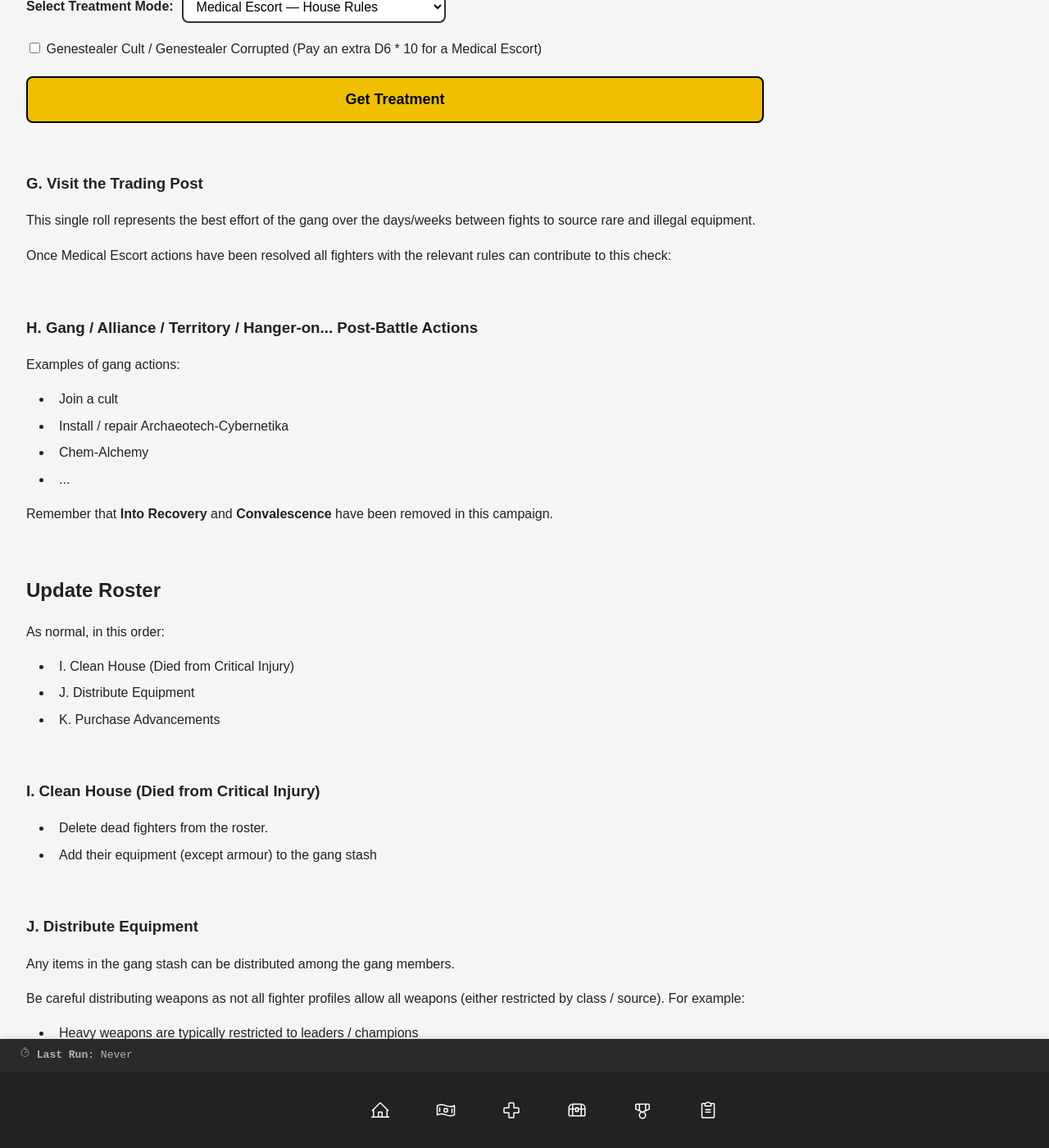
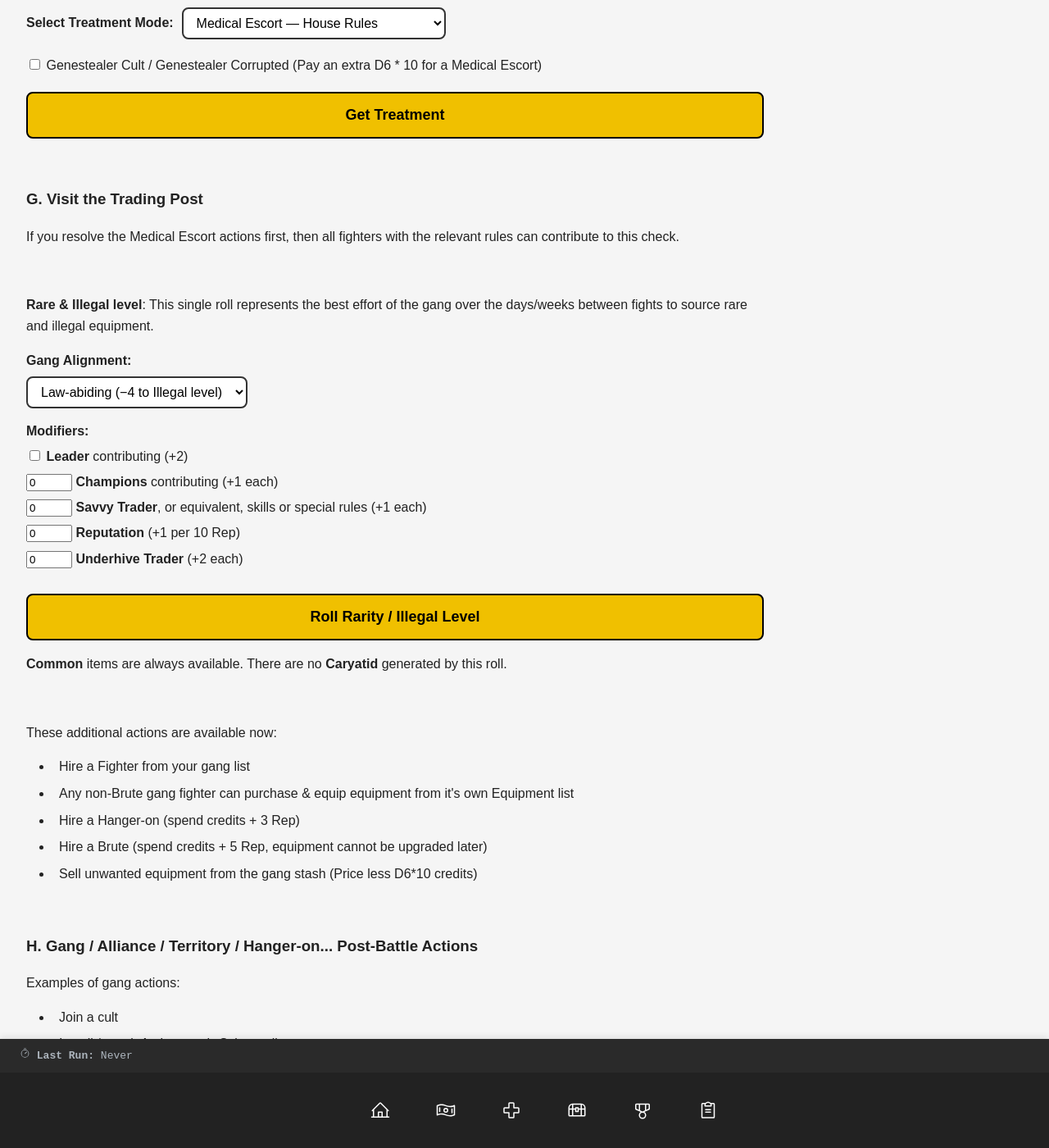
Before and after one commit to sdlivingston001-code/BadCredit, a Jekyll site: the page built from tools/post-battle.html, in a window 1280 px wide and 1400 px high, scrolled down 2983 px. Shown: the whole window at 82% size. Built offline with Jekyll 4.4.1, drawn with Linux system fonts in a browser that asks for light colours; some of the changed text lies outside the part shown.

Commit message:
rarity roll implementation
added rarity roll to the post battle sequence and extended text description around other actions.

```diff
--- a/assets/js/postBattleEngine.js
+++ b/assets/js/postBattleEngine.js
@@ -26,6 +26,37 @@
   },
 
   /**
+   * Roll 2D6 + modifier for the Trading Post Rarity / Illegal item level.
+   * If whisperMerchant is true, the lower of the two dice is replaced with 6.
+   * @param {number} modifier - Sum of all applicable modifiers.
+   * @param {boolean} whisperMerchant - Whether the Whisper Merchant replaces one die.
+   * @returns {{ die1: number, die2: number, effectiveDie1: number, effectiveDie2: number,
+   *             modifier: number, diceTotal: number, total: number, whisperMerchant: boolean }}
+   */
+  rollRarityLevel(modifier) {
+    const die1 = Dice.d6();
+    const die2 = Dice.d6();
+    const diceTotal = die1 + die2;
+    const total = diceTotal + modifier;
+    return { die1, die2, effectiveDie1: die1, effectiveDie2: die2, modifier, diceTotal, total, whisperMerchant: false };
+  },
+
+  /**
+   * Apply the Whisper Merchant rule to an existing rarity roll, replacing the
+   * lower die with 6. Call after rollRarityLevel when the player reveals a
+   * Whisper Merchant.
+   * @param {{ die1: number, die2: number, modifier: number }} prevResult
+   */
+  applyWhisperMerchant(prevResult) {
+    const { die1, die2, modifier } = prevResult;
+    const effectiveDie1 = die1 <= die2 ? 6 : die1;
+    const effectiveDie2 = die1 <= die2 ? die2 : 6;
+    const diceTotal = effectiveDie1 + effectiveDie2;
+    const total = diceTotal + modifier;
+    return { ...prevResult, effectiveDie1, effectiveDie2, diceTotal, total, whisperMerchant: true };
+  },
+
+  /**
    * Roll an escape test for a captured fighter.
    * @param {number} modifier - Sum of checked condition modifiers.
    * @returns {{ roll: number, modifier: number, total: number, natural6: boolean, escaped: boolean }}
--- a/assets/js/postBattleUI.js
+++ b/assets/js/postBattleUI.js
@@ -91,6 +91,12 @@
       criticalBtn.addEventListener('click', () => this.onResolveCriticalInjury());
     }
 
+    // Trading Post rarity / illegal level roll
+    const rarityBtn = document.getElementById('pb-roll-rarity');
+    if (rarityBtn) {
+      rarityBtn.addEventListener('click', () => this.onRollRarityLevel());
+    }
+
     // Draw / Lost are mutually exclusive
     const drawBox = document.getElementById('pb-cap-draw');
     const lostBox = document.getElementById('pb-cap-lost');
@@ -103,6 +109,95 @@
   initTimers() {
     TimerUtil.init('page-roll-info', 'postBattleLastRun');
     TimerUtil.setupPageCleanup();
+  },
+
+  async onRollRarityLevel() {
+    const alignment = document.getElementById('pb-tp-alignment')?.value ?? 'lawabiding';
+    const leader     = document.getElementById('pb-tp-leader')?.checked ?  2 : 0;
+    const champions  = parseInt(document.getElementById('pb-tp-champions')?.value  || '0', 10);
+    const savvy      = parseInt(document.getElementById('pb-tp-savvy')?.value      || '0', 10);
+    const rep        = parseInt(document.getElementById('pb-tp-rep')?.value        || '0', 10);
+    const repMod     = Math.floor(rep / 10);
+    const underhive  = parseInt(document.getElementById('pb-tp-underhive')?.value  || '0', 10) * 2;
+    const modifier   = leader + champions + savvy + repMod + underhive;
+
+    const result = PostBattleEngine.rollRarityLevel(modifier);
+    result.alignment = alignment;
+    this._lastRarityResult = result;
+
+    const whisperContainer = document.getElementById('pb-rarity-whisper');
+    if (whisperContainer) whisperContainer.innerHTML = '';
+
+    if (typeof TimerUtil !== 'undefined') {
+      const modStr = modifier >= 0 ? `+${modifier}` : `${modifier}`;
+      const isLawAbiding = alignment === 'lawabiding';
+      TimerUtil.markRun('postBattleLastRun', [
+        `[Trading Post] 2D6: [${result.die1}, ${result.die2}]`,
+        `Mod: ${modStr}`,
+        isLawAbiding ? `Rare: ${result.total} / Illegal: ${result.total - 4}` : `Total: ${result.total}`,
+      ]);
+    }
+
+    const container = document.getElementById('pb-rarity-results');
+    if (!container) return;
+    await animatedReplace(container, this._buildRarityResultDiv(result));
+
+    if (whisperContainer) {
+      const btn = document.createElement('button');
+      btn.className = 'btn btn-primary pop-in mt-20';
+      btn.textContent = 'Apply Whisper Merchant';
+      btn.addEventListener('click', () => {
+        btn.disabled = true;
+        this.onApplyWhisperMerchant();
+        btn.remove();
+      });
+      whisperContainer.appendChild(btn);
+    }
+  },
+
+  onApplyWhisperMerchant() {
+    if (!this._lastRarityResult) return;
+    const result = PostBattleEngine.applyWhisperMerchant(this._lastRarityResult);
+    this._lastRarityResult = result;
+
+    if (typeof TimerUtil !== 'undefined') {
+      const d1Label = result.effectiveDie1 !== result.die1 ? `${result.effectiveDie1}*` : `${result.die1}`;
+      const d2Label = result.effectiveDie2 !== result.die2 ? `${result.effectiveDie2}*` : `${result.die2}`;
+      const modStr  = result.modifier >= 0 ? `+${result.modifier}` : `${result.modifier}`;
+      const isLawAbiding = result.alignment === 'lawabiding';
+      TimerUtil.recordRolls('postBattleLastRun', [
+        `[+Whisper] 2D6: [${d1Label}, ${d2Label}]`,
+        `Mod: ${modStr}`,
+        isLawAbiding ? `Rare: ${result.total} / Illegal: ${result.total - 4}` : `Total: ${result.total}`,
+      ]);
+    }
+
+    const container = document.getElementById('pb-rarity-results');
+    if (!container) return;
+    animatedReplace(container, this._buildRarityResultDiv(result));
+  },
+
+  _buildRarityResultDiv(result) {
+    const d1Html = result.whisperMerchant && result.effectiveDie1 !== result.die1
+      ? `<b>${result.effectiveDie1}*</b>` : `${result.effectiveDie1}`;
+    const d2Html = result.whisperMerchant && result.effectiveDie2 !== result.die2
+      ? `<b>${result.effectiveDie2}*</b>` : `${result.effectiveDie2}`;
+    const modStr      = result.modifier >= 0 ? `+${result.modifier}` : `${result.modifier}`;
+    const whisperNote = result.whisperMerchant
+      ? ' <span style="font-size:0.85em;">(*Whisper Merchant)</span>' : '';
+
+    const isLawAbiding = result.alignment === 'lawabiding';
+    const heading = isLawAbiding
+      ? `Rare: ${result.total} &nbsp;&ndash;&ndash;&nbsp; Illegal: ${result.total - 4}`
+      : `Rarity / Illegal Level: ${result.total}`;
+
+    const box = document.createElement('div');
+    box.className = 'result-box result-box-blue result-box-primary mt-20';
+    box.innerHTML = `
+      <h3 class="result-heading mt-0 mb-0">${heading}</h3>
+      <div class="result-effect mt-10">2D6: [${d1Html}, ${d2Html}] ${modStr} = ${result.total}${whisperNote}</div>
+    `;
+    return box;
   },
 
   onRollEscape() {
--- a/tools/post-battle.html
+++ b/tools/post-battle.html
@@ -123,7 +123,7 @@
 
 <br>
 <h3>F. Treat Critical Injuries</h3>
-Any fighter can drag any critically injured fighter to a Rogue Doc for treatment (i.e. this action does not require a fighter with the <b>Gang Hierarchy(X)</b> rule).
+<p>Any fighter can drag any critically injured fighter to a Rogue Doc for treatment (i.e. this action does not require a fighter with the <b>Gang Hierarchy(X)</b> rule).</p>
 <div class="selector-wrapper">
   <label class="selector-label" for="pb-rogue-doc-mode">Select Treatment Mode:</label>
   <select id="pb-rogue-doc-mode" class="select-input">
@@ -146,8 +146,39 @@
 
 <br>
 <h3>G. Visit the Trading Post</h3>
-<p>This single roll represents the best effort of the gang over the days/weeks between fights to source rare and illegal equipment.</p>
-<p>Once Medical Escort actions have been resolved all fighters with the relevant rules can contribute to this check:</p>
+<p>If you resolve the Medical Escort actions first, then all fighters with the relevant rules can contribute to this check.</p>
+<br>
+<p><b>Rare & Illegal level</b>: This single roll represents the best effort of the gang over the days/weeks between fights to source rare and illegal equipment.</p>
+
+<div class="selector-wrapper" style="flex-direction:column; align-items:flex-start; gap:0.4rem;">
+  <label class="selector-label">Gang Alignment:</label>
+  <select id="pb-tp-alignment" class="select-input">
+    <option value="lawabiding" selected>Law-abiding (&minus;4 to Illegal level)</option>
+    <option value="outlaw">Outlaw</option>
+  </select>
+  <label class="selector-label" style="margin-top:0.6rem;">Modifiers:</label>
+  <label class="checkbox-label"><input type="checkbox" id="pb-tp-leader"> <b>Leader</b> contributing (+2)</label>
+  <label class="checkbox-label"><input type="number" id="pb-tp-champions" class="number-input" value="0" min="0" style="width:3.0rem;"> <b>Champions</b> contributing (+1 each)</label>
+  <label class="checkbox-label"><input type="number" id="pb-tp-savvy" class="number-input" value="0" min="0" style="width:3.0rem;"> <b>Savvy Trader</b>, or equivalent, skills or special rules (+1 each)</label>
+  <label class="checkbox-label"><input type="number" id="pb-tp-rep" class="number-input" value="0" min="0" style="width:3.0rem;"> <b>Reputation</b> (+1 per 10 Rep)</label>
+  <label class="checkbox-label"><input type="number" id="pb-tp-underhive" class="number-input" value="0" min="0" style="width:3.0rem;"> <b>Underhive Trader</b> (+2 each)</label>
+</div>
+
+<button id="pb-roll-rarity" style="margin-top:10px;">Roll Rarity / Illegal Level</button>
+
+<div id="pb-rarity-results" class="mt-15"></div>
+<div id="pb-rarity-whisper"></div>
+
+<p><b>Common</b> items are always available. There are no <b>Caryatid</b> generated by this roll.</p>
+<br>
+<p>These additional actions are available now:</p>
+<ul>
+  <li>Hire a Fighter from your gang list</li>
+  <li>Any non-Brute gang fighter can purchase & equip equipment from it's own Equipment list</li>
+  <li>Hire a Hanger-on (spend credits + 3 Rep)</li>
+  <li>Hire a Brute (spend credits + 5 Rep, equipment cannot be upgraded later)</li>
+  <li>Sell unwanted equipment from the gang stash (Price less D6*10 credits)</li>
+</ul>
 
 
 <br>
@@ -190,7 +221,7 @@
   <li>Juves are typically restricted to non-special non-heavy weapons from their own equipment list (i.e. not from the Trading Post)</li>
 </ul>
 <p>Typically weapons are not allowed to be removed from fighters once allocated - if you are providing a serious upgrade the arbitrator may make an exception.</p>
-
+<p>If you have a Territory that provides equipment add it at this step (Change the cost to 0 and untick 'Use Listed Cost for Rating')</p>
 
 <br>
 <h3>K. Purchase Advancements</h3>
```
